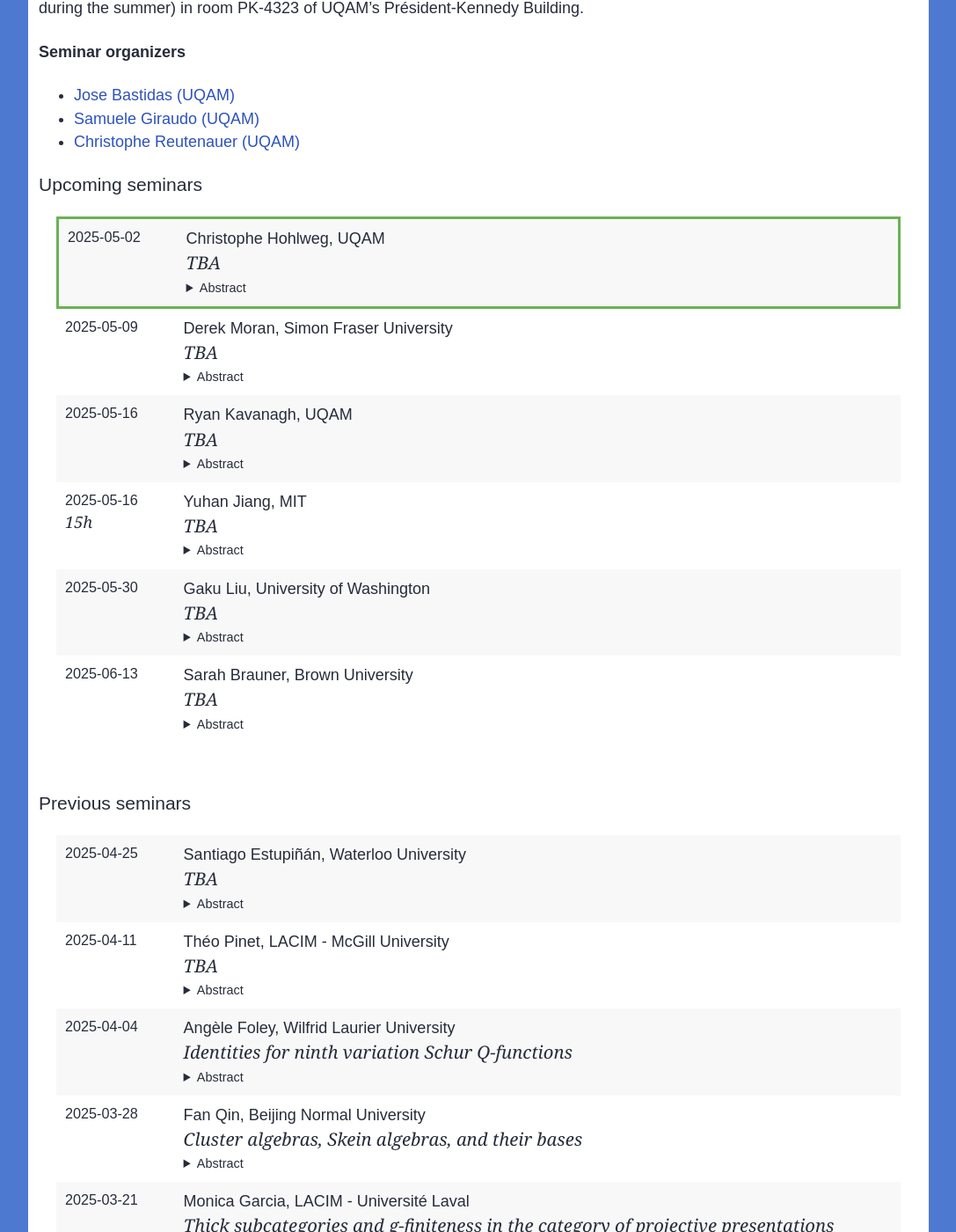
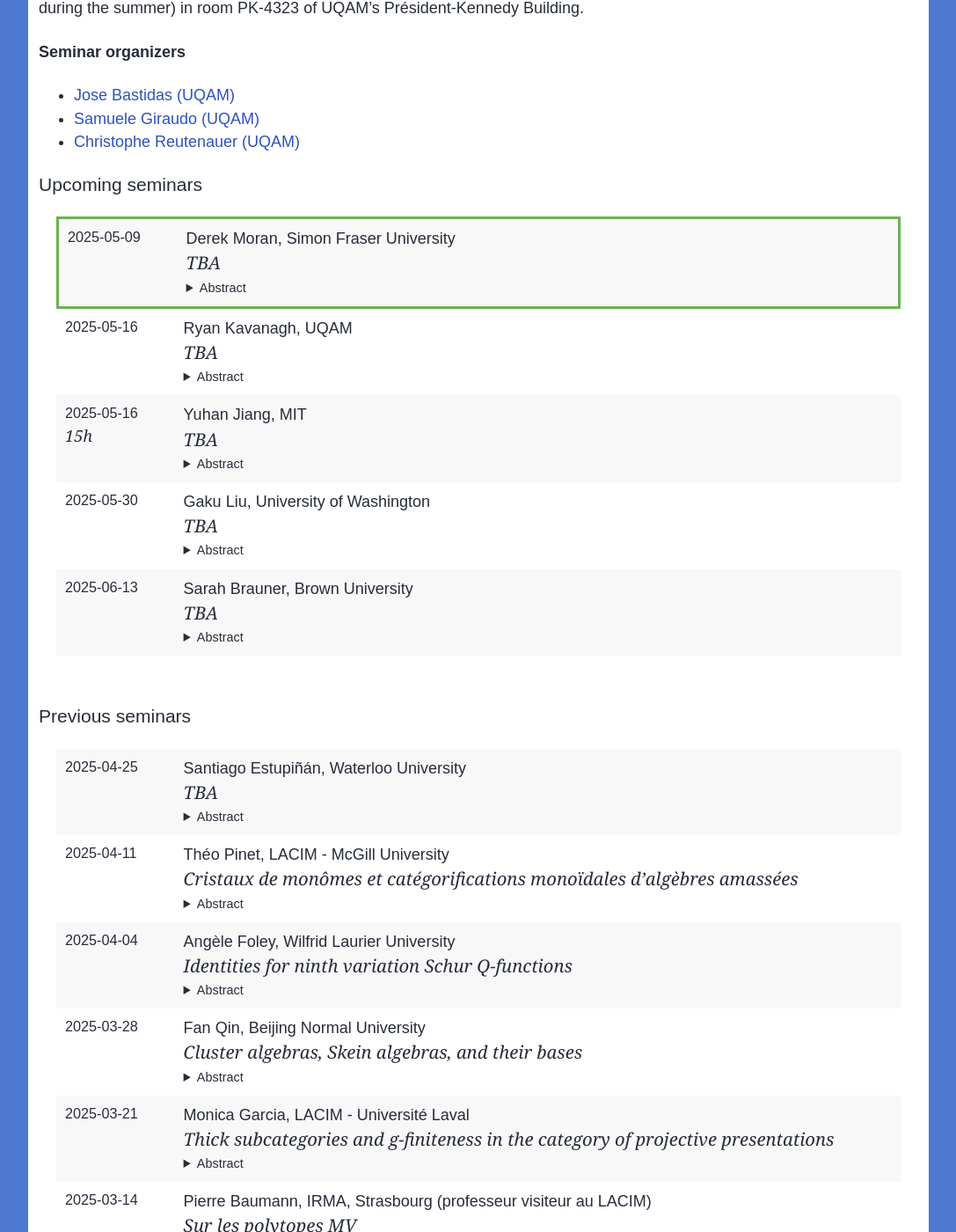
Before and after one commit to lacim-uqam/lacim-uqam.github.io, a Jekyll site: the page built from en/seminar.md, in a window 1280 px wide and 1400 px high, scrolled down 613 px. Shown: the whole window at 88% size, without its empty margins (96-1183 px from the left). Built offline with Jekyll 4.4.1, drawn with Linux system fonts in a browser that asks for light colours; formulas are drawn with MathJax 3; our own code applies the rules of GitHub Pages for plain Markdown files.

Commit message:
Update lacim-seminar.yml

```diff
--- a/_data/lacim-seminar.yml
+++ b/_data/lacim-seminar.yml
@@ -39,14 +39,6 @@
   abstract: >
     TBA
 
-- speaker: Christophe Hohlweg
-  affiliation: UQAM
-  title: >
-    TBA
-  date: 2025-05-02
-  abstract: >
-    TBA
-
 - speaker: Santiago Estupiñán
   affiliation: Waterloo University
   title: >
@@ -58,10 +50,21 @@
 - speaker: Théo Pinet
   affiliation: LACIM - McGill University
   title: >
-    TBA
+    Cristaux de monômes et catégorifications monoïdales d’algèbres amassées
   date: 2025-04-11
   abstract: >
-    TBA
+    Les cristaux de produits de monômes, dus à
+    Kamnitzer—Tingley—Webster—Weekes—Yacobi, sont des objets combinatoires aux
+    propriétés surprenantes. Ils permettent en particulier d’étiqueter les
+    représentations simples de Yangiens décalés, des algèbres d’importance
+    fondamentale en géométrie et dans l’étude des systèmes intégrables et des
+    algèbres amassées. Dans cet exposé, je présenterai la combinatoire liée à
+    ces cristaux et utiliserai cette combinatoire pour démontrer une conjecture
+    de Frenkel—Hernandez sur une catégorification monoïdale d’algèbre
+    amassée.
+
+    Cet exposé est basé sur un travail conjoint avec Artem Kalmykov, Joel
+    Kamnitzer, Alexis Leroux-Lapierre et Alex Weekes.
 
 - speaker: Angèle Foley
   affiliation: Wilfrid Laurier University
```
